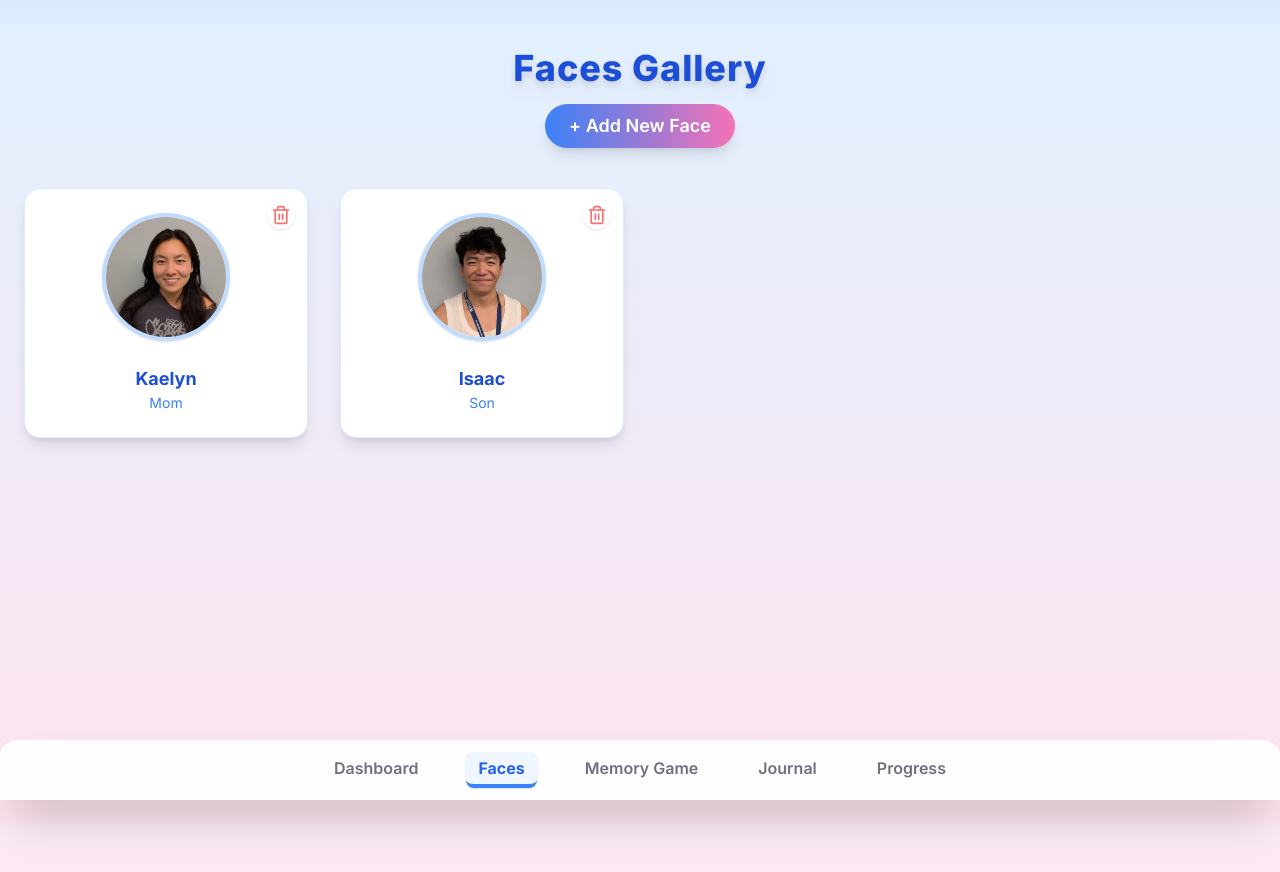
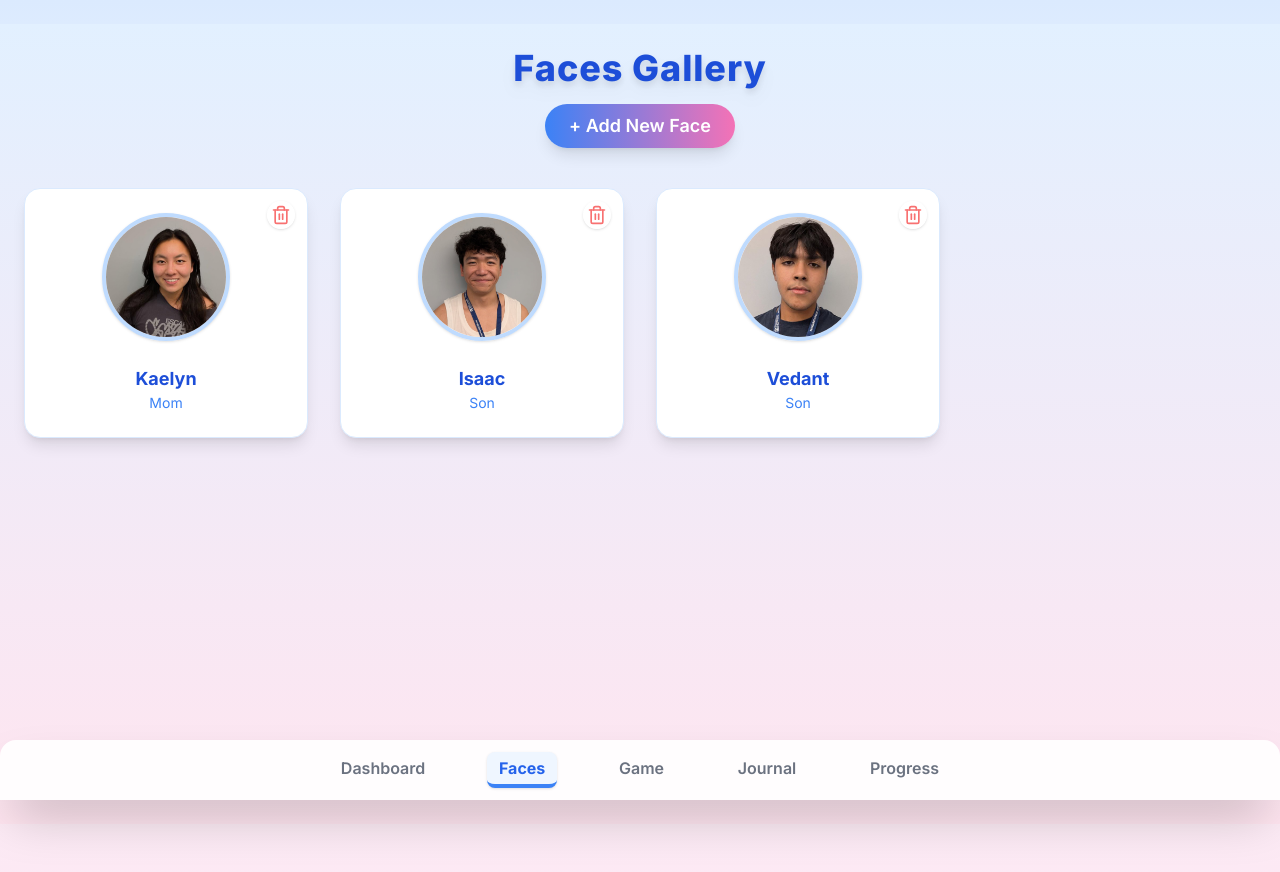
Before and after one commit to kaelynliu18/ThinkClear, a Next.js app in the folder thinkclear-app/: page /faces in a window 1280 px wide. Shown: the top 872 px of the page. Built offline with nearby package versions, Linux system fonts and the light colour scheme; no server answers; sample sign-in values are in the browser's storage.

Commit message:
file fixes

```diff
--- a/thinkclear-app/public/faces-data/faces.json
+++ b/thinkclear-app/public/faces-data/faces.json
@@ -10,5 +10,11 @@
     "images": [
       "isaac_1752987515197.jpg"
     ]
+  },
+  "Vedant": {
+    "relationship": "Son",
+    "images": [
+      "vedant_1753125372625.jpg"
+    ]
   }
 }
--- a/thinkclear-app/src/app/components/BottomNav.tsx
+++ b/thinkclear-app/src/app/components/BottomNav.tsx
@@ -8,7 +8,7 @@ export default function BottomNav() {
       <nav className="max-w-2xl mx-auto flex justify-around py-3 text-gray-500 text-base font-semibold">
         <a href="/dashboard" className={`px-3 py-1 rounded-lg transition-all duration-150 ${pathname === "/dashboard" ? "text-blue-600 border-b-4 border-blue-500 bg-blue-50 shadow font-bold" : "hover:text-blue-600 hover:bg-blue-50"}`}>Dashboard</a>
         <a href="/faces" className={`px-3 py-1 rounded-lg transition-all duration-150 ${pathname === "/faces" ? "text-blue-600 border-b-4 border-blue-500 bg-blue-50 shadow font-bold" : "hover:text-blue-600 hover:bg-blue-50"}`}>Faces</a>
-        <a href="/game" className={`px-3 py-1 rounded-lg transition-all duration-150 ${pathname === "/game" ? "text-blue-600 border-b-4 border-blue-500 bg-blue-50 shadow font-bold" : "hover:text-blue-600 hover:bg-blue-50"}`}>Memory Game</a>
+        <a href="/game" className={`px-3 py-1 rounded-lg transition-all duration-150 ${pathname === "/game" ? "text-blue-600 border-b-4 border-blue-500 bg-blue-50 shadow font-bold" : "hover:text-blue-600 hover:bg-blue-50"}`}>Game</a>
         <a href="/journal" className={`px-3 py-1 rounded-lg transition-all duration-150 ${pathname === "/journal" ? "text-blue-600 border-b-4 border-blue-500 bg-blue-50 shadow font-bold" : "hover:text-blue-600 hover:bg-blue-50"}`}>Journal</a>
         <a href="/progress" className={`px-3 py-1 rounded-lg transition-all duration-150 ${pathname === "/progress" ? "text-blue-600 border-b-4 border-blue-500 bg-blue-50 shadow font-bold" : "hover:text-blue-600 hover:bg-blue-50"}`}>Progress</a>
       </nav>
--- a/thinkclear-app/src/components/ClientNav.tsx
+++ b/thinkclear-app/src/components/ClientNav.tsx
@@ -9,7 +9,7 @@ export default function ClientNav() {
   const navItems = [
     { href: "/dashboard", label: "Dashboard" },
     { href: "/faces", label: "Faces" },
-    { href: "/game", label: "Memory Game" },
+    { href: "/game", label: "Game" },
     { href: "/settings", label: "Settings" },
   ];
 
```
Also changed, not shown: thinkclear-app/public/faces-data/vedant_1753125372625.jpg (added).
